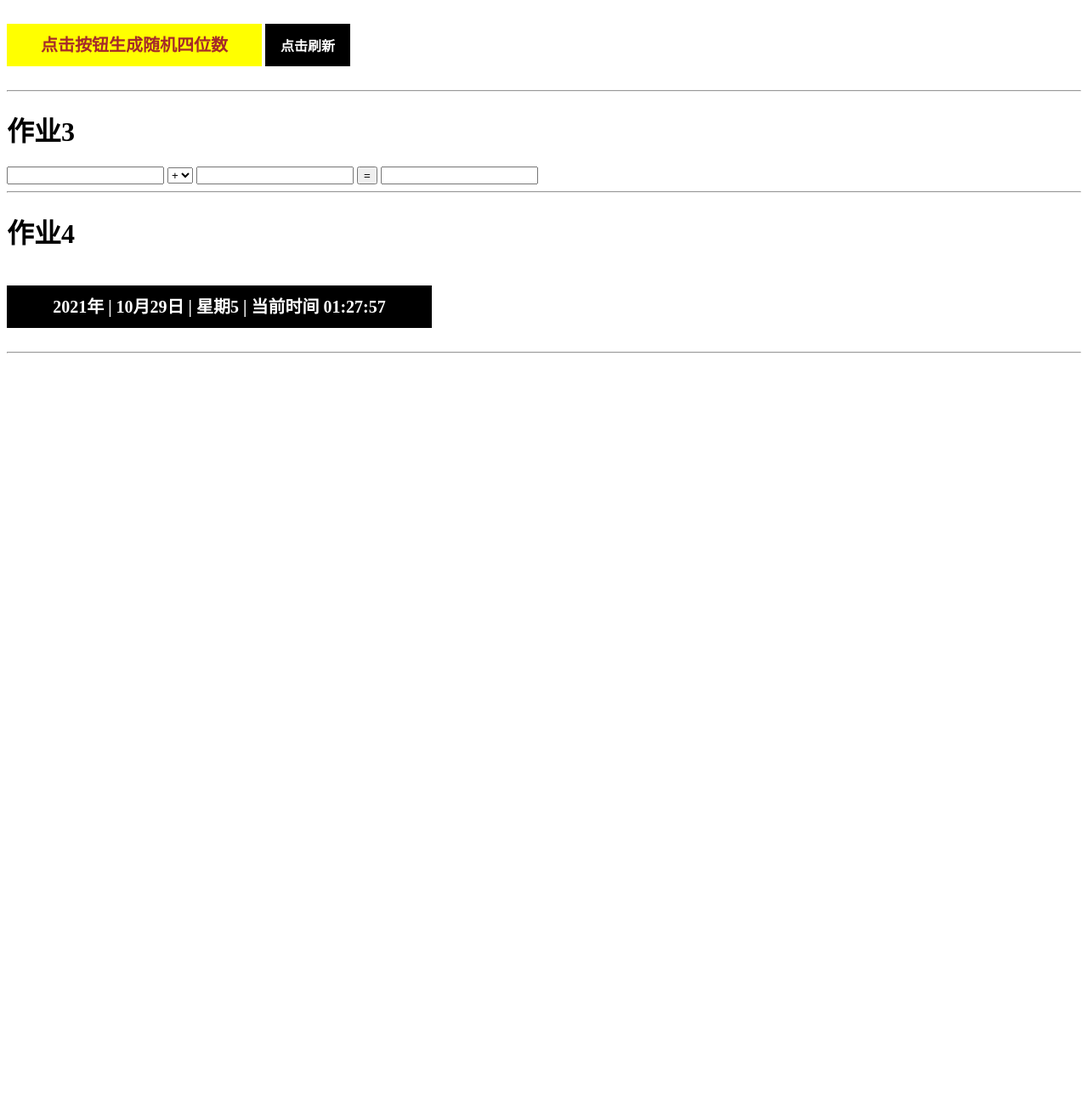
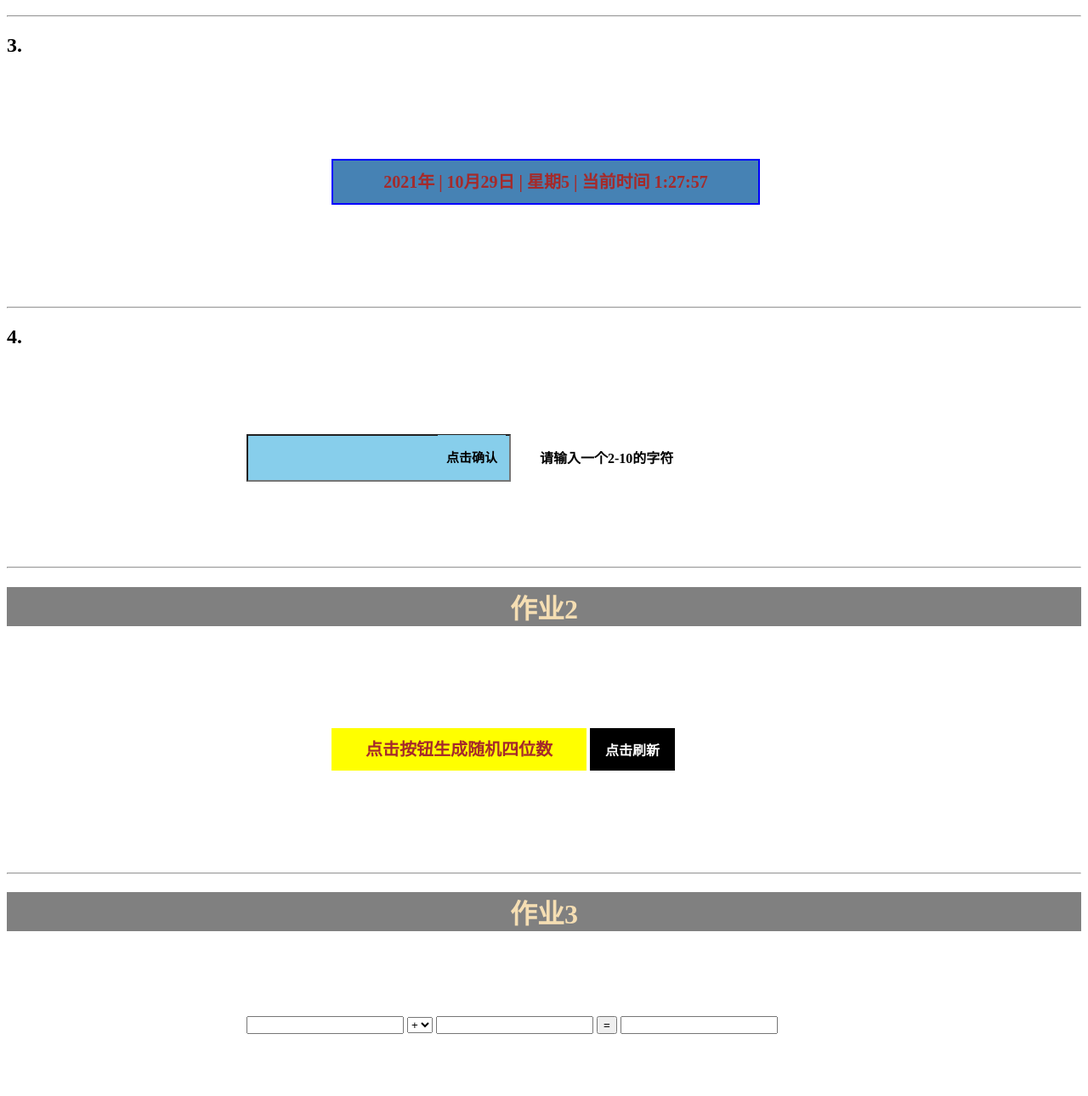
Before and after one commit to lwxiang123/First-assignment, a plain HTML site: page index.html in a window 1280 px wide. Shown: the part 747-2037 px from the top of the page at 85% size. Before the commit the page ends 1171 px from the top, so only its background shows below. Drawn offline with Linux system fonts and the light colour scheme.

Commit message:
第五次作业第二次修改

```diff
--- a/index.html
+++ b/index.html
@@ -62,6 +62,8 @@
         }
         #zuoye4 {
             position: relative;
+            width: 700px;
+            margin: 100px auto;
         }
         .fourth {
             width: 285px;
@@ -113,23 +115,51 @@
             background-color: black;
             border: none;
         }
+        h1 {
+            text-align: center;
+            background-color: gray;
+            color: wheat;
+        }
+        .a {
+            width: 800px;
+            height: 100px;
+            margin: 100px auto;
+        }
+        .b {
+            width: 500px;
+            margin: 100px auto;
+        }
+        .c {
+            width: 500px;
+            margin: 100px auto;
+        }
+        .d {
+            width: 700px;
+            margin: 100px auto;
+        }
     </style>
 </head>
 <body>
     <!-- 作业1 -->
     <h1>作业1</h1>
     <h2>1.</h2>
+    <div class="a">
         <input type="text" class="First-input" value="请输入内容">
         <p class="first-a">输入完按下回车键即可</p>
+    </div>
     <hr>
     <!-- 作业2 -->
     <h2>2.</h2>
+    <div class="a">
         <input type="text" class="second-input" value="请输入内容">
     <p class="second-a">输入完按下回车键即可</p>
+    </div>
     <hr>
     <!-- 作业3 -->
     <h2>3.</h2>
+    <div class="b">
         <p class="third"></p>
+    </div>
     <hr>
     <!-- 作业4 -->
     <h2>4.</h2>
@@ -141,11 +171,14 @@
     <hr>
     <!-- 作业5 -->
     <h1>作业2</h1>
+    <div class="c">
         <p class="fifth">点击按钮生成随机四位数</p>
     <button class="fifth-b">点击刷新</button>
+    </div>
     <hr>
     <!-- 作业6 -->
     <h1>作业3</h1>
+    <div class="d">
         <input type="text" class="sixth">
     <select name="" id="" class="sixth-a">
         <option value="加">+</option>
@@ -156,11 +189,14 @@
     <input type="text" class="sixth-b">
     <button class="sixth-d">=</button>
     <input type="text" class="sixth-c">
+    </div>
 
     <hr>
     <!-- 作业3 -->
     <h1>作业4</h1>
+    <div class="b">
         <p class="seventh"></p>
+    </div>
     <hr>
     <script>
         // 作业1
```
Lines whose indentation alone changed are shown as unchanged.
